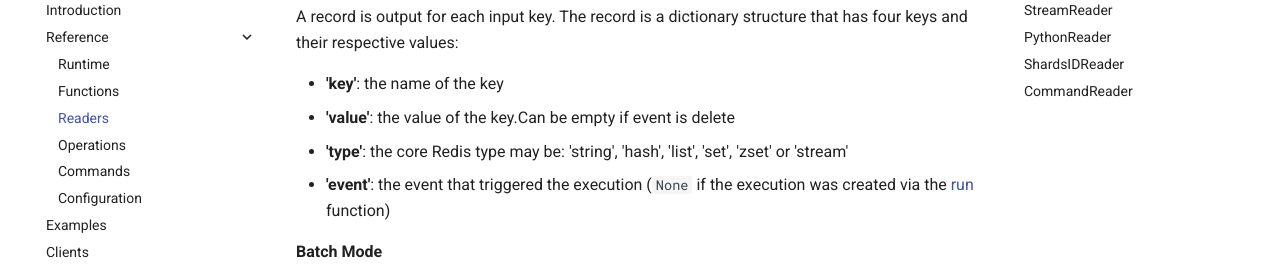
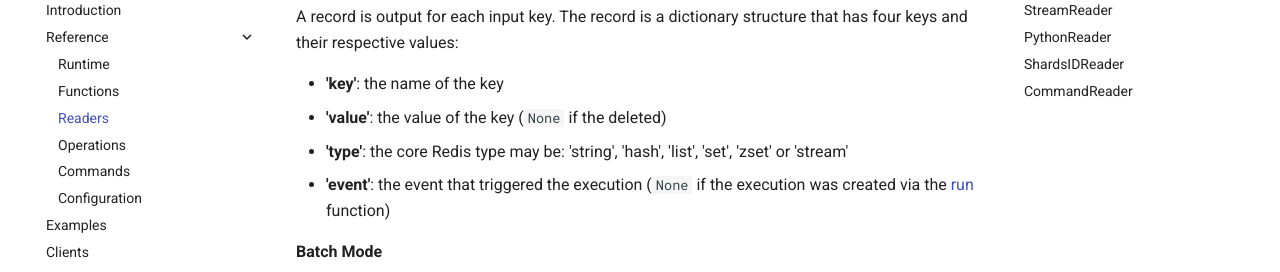
Before and after one commit to RedisGears/RedisGears, an MkDocs documentation site: the page built from docs/readers.md, in a window 1280 px wide and 900 px high, scrolled down 926 px. Shown: the part 152-424 px from the top of the window. Built offline with MkDocs 1.6.1 and Material for MkDocs 9.7.7, drawn with Linux system fonts in a browser that asks for light colours; comment, search, counter and statistics services are not loaded.

Commit message:
Update readers.md

```diff
--- a/docs/readers.md
+++ b/docs/readers.md
@@ -30,7 +30,7 @@ The reader scans the entire database and any keys that are found can be used as
 A record is output for each input key. The record is a dictionary structure that has four keys and their respective values:
 
   * **'key'**: the name of the key
-  * **'value'**: the value of the key.Can be empty if event is delete
+  * **'value'**: the value of the key (`#!python None` if the deleted)
   * **'type'**: the core Redis type may be: 'string', 'hash', 'list', 'set', 'zset' or 'stream'
   * **'event'**: the event that triggered the execution (`#!python None` if the execution was created via the [run](functions.md#run) function)
 
```
